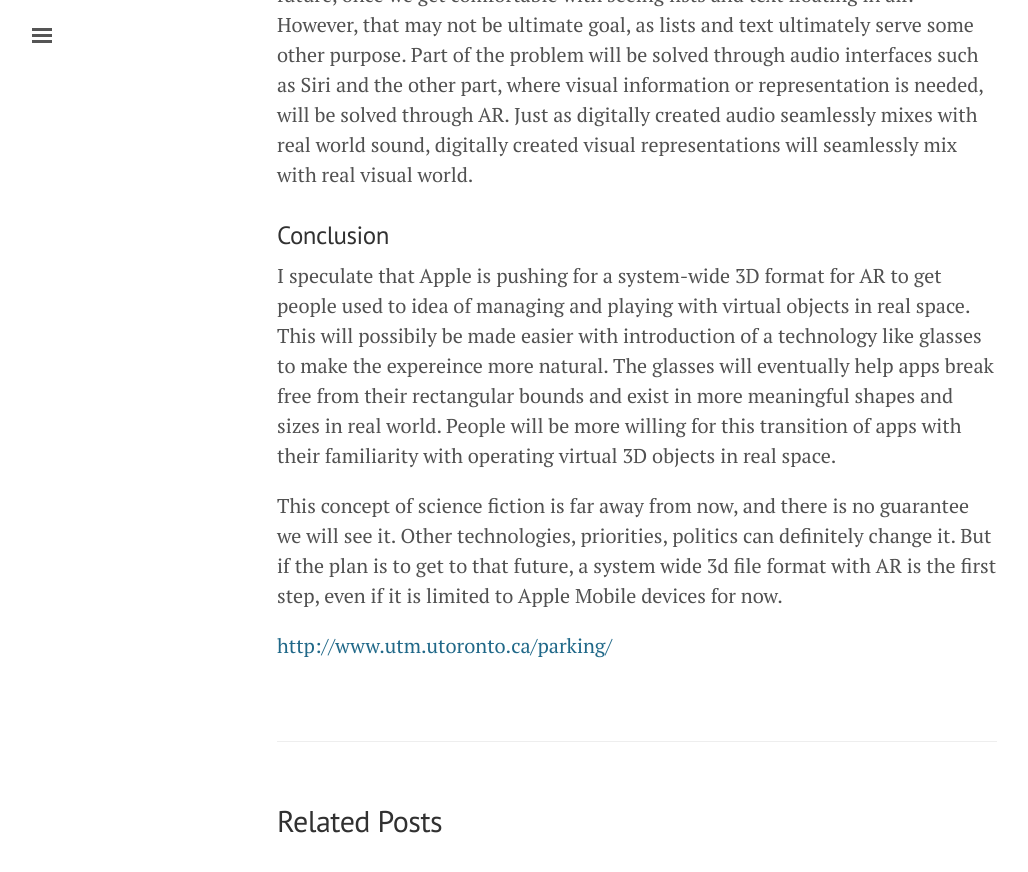
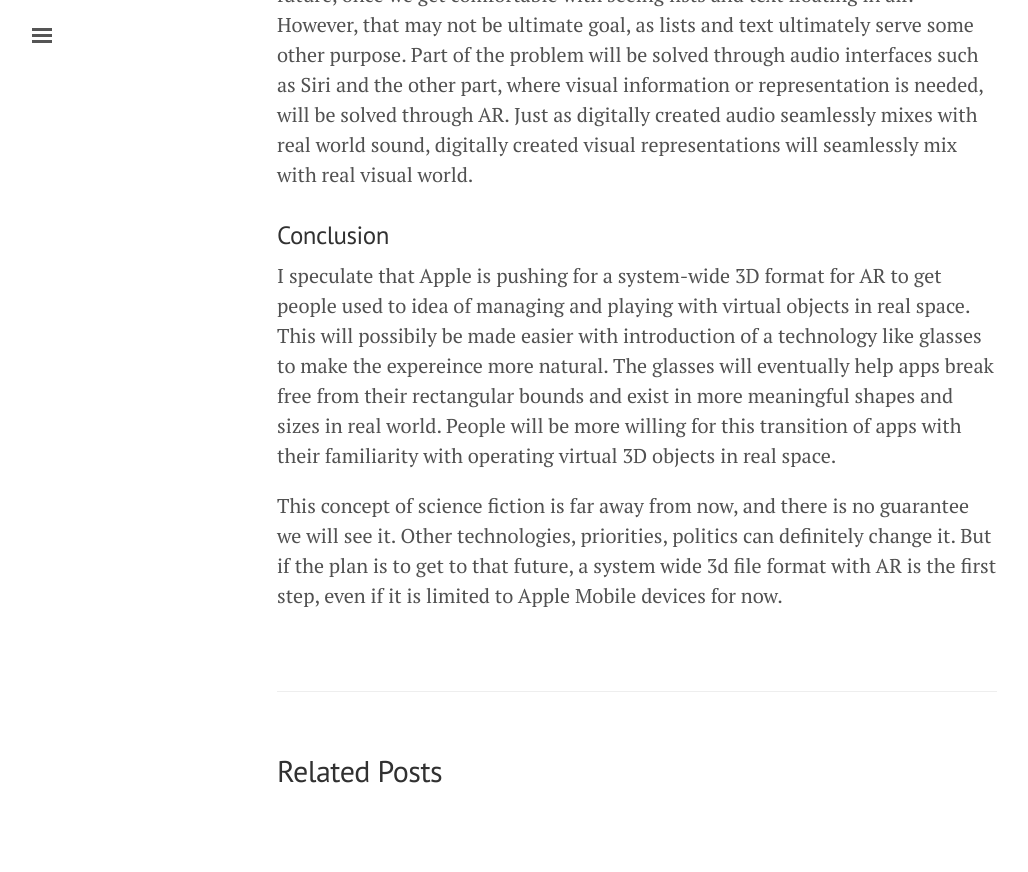
Before and after one commit to traysr/trayser, a Jekyll site: the page built from _posts/2018-06-09-AR_USDZ_Files.md, in a window 1280 px wide and 900 px high, scrolled down 4756 px. Shown: the top 872 px of the window, without its empty margins (3-1031 px from the left). Built offline with Jekyll 4.4.1, drawn with Linux system fonts in a browser that asks for light colours; some web fonts are replaced; after the commit the page ends 5606 px from its top, so only the background shows below that; part of the change alters nothing that is shown.

Commit message:
removing test

```diff
--- a/_posts/2018-06-09-AR_USDZ_Files.md
+++ b/_posts/2018-06-09-AR_USDZ_Files.md
@@ -50,5 +50,3 @@ This concept of science fiction is far away from now, and there is no guarantee
 [3]:	https://www.cultofmac.com/246312/jony-ive-explains-why-he-decided-to-gut-skeuomorphism-out-of-ios/
 [4]:	https://www.theguardian.com/science/2016/oct/20/rubber-hand-illusion-reveals-how-the-brain-understands-the-body
 [5]:	https://en.wikipedia.org/wiki/Uncanny_valley
-
-<a href="http://www.utm.utoronto.ca/parking/" rel="noopener noreferrer" target="_blank"><span lang="EN-CA">http://www.utm.utoronto.ca/parking/</span></a>
```
